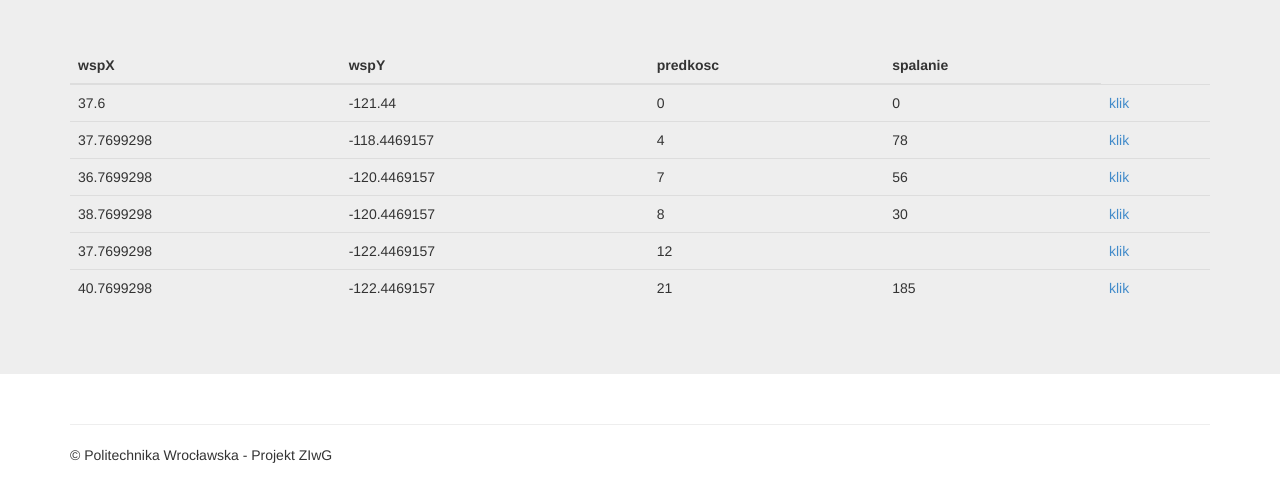
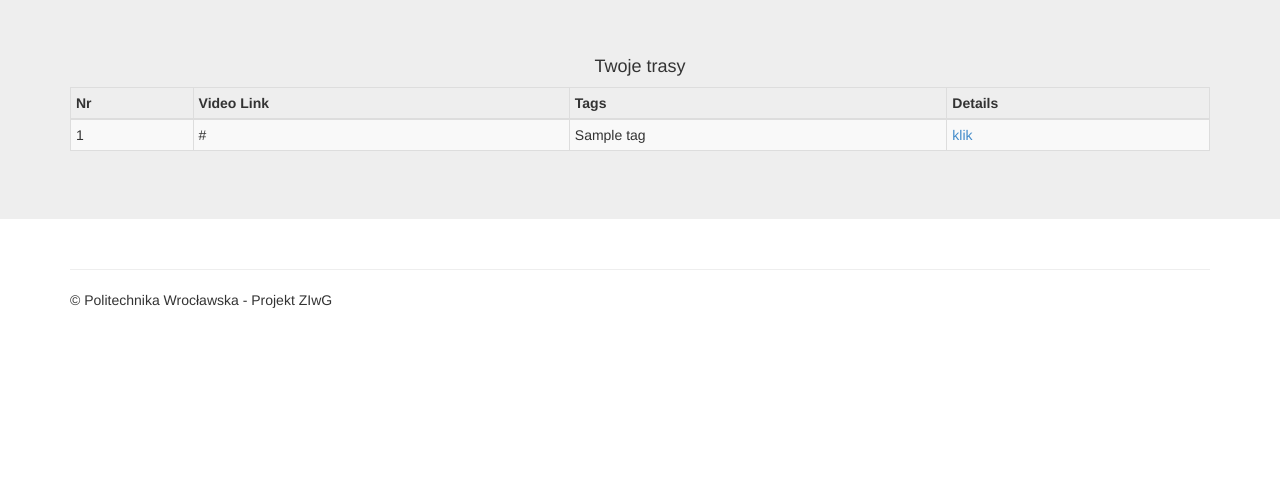
Before and after one commit to szwagier90/android_obd, a Django app: page /routes/ in a window 1280 px wide. Shown: the part 51-553 px from the top of the page. Run offline with Django 3.2, Linux system fonts and the light colour scheme; a user stored in the database is signed in; tables that the repository leaves empty hold one stand-in row (values such as "Sample post"); parts of the project's set-up code (start-up, migrations or seed data) failed here and were passed over; some libraries are stand-ins or nearby versions.

Commit message:
Wyswietlanie zapisanych tras uzytkownika

```diff
--- a/project/android_obd/templates/android_obd/all_routes.html
+++ b/project/android_obd/templates/android_obd/all_routes.html
@@ -6,22 +6,22 @@
 <div class="jumbotron">
     <div class="container">
         <div class="bs-example">
-    <table class="table table-hover">
+            <h4><center>Twoje trasy</center></h4>
+            <table class="table table-bordered table-condensed table-striped">
                 <thead>
                     <tr>
-          <th>wspX</th>
-          <th>wspY</th>
-          <th>predkosc</th>
-	  <th>spalanie</th>
+                        <th>Nr</th>
+                        <th>Video Link</th>
+                        <th>Tags</th>
+                        <th>Details</th>
                     </tr>
                 </thead>
                 <tbody>
-	{% for cos in dane %}
+    {% for r in records %}
                     <tr>
-          <td>{{ cos.X }}</td>
-          <td>{{ cos.Y }}</td>
-          <td>{{ cos.spalanie }}</td>
-	  <td>{{ cos.predkosc }}</td>
+                        <td>{{ forloop.counter }}</td>
+                        <td>{{ r.video_link }}</td>
+                        <td>{{ r.tags.all | join:", " }}</td>
                         <td><a href="/route/{{ cos.id }}/">klik</a></td>
                     </tr>
     {% endfor %}
--- a/project/android_obd/views.py
+++ b/project/android_obd/views.py
@@ -8,6 +8,7 @@ from django.contrib.auth import authenticate, login, logout
 from django.contrib.auth.models import User
 from django.contrib.auth.decorators import login_required
 from android_obd.forms import MyUserCreationForm
+from android_obd.models import Record
 from django.views.generic import DetailView
 
 from django.utils import simplejson
@@ -44,16 +45,8 @@ def register(request):
 
 @login_required
 def all_routes(request):
-
-	lista =  [
-        {'id':1,'X':37.60,'Y':-121.44,'spalanie':0,'predkosc':0},
-        {'id':2,'X':37.7699298,'Y':-118.4469157,'spalanie': 4,'predkosc':78},
-        {'id':3,'X':36.7699298,'Y':-120.4469157,'spalanie': 7,'predkosc':56},
-        {'id':4,'X':38.7699298,'Y':-120.4469157,'spalanie': 8,'predkosc':30},
-        {'id':5,'X':37.7699298,'Y':-122.4469157,'spalanie':12},
-        {'id':6,'X':40.7699298,'Y':-122.4469157,'spalanie':21,'predkosc':185}
-        ]
-	return render(request, 'android_obd/all_routes.html',{"dane":lista})
+	records = Record.objects.filter(user=request.user)
+	return render(request, 'android_obd/all_routes.html',{"records": records})
 
 
 def route(request, id=5):
```
Lines whose indentation alone changed are shown as unchanged.
